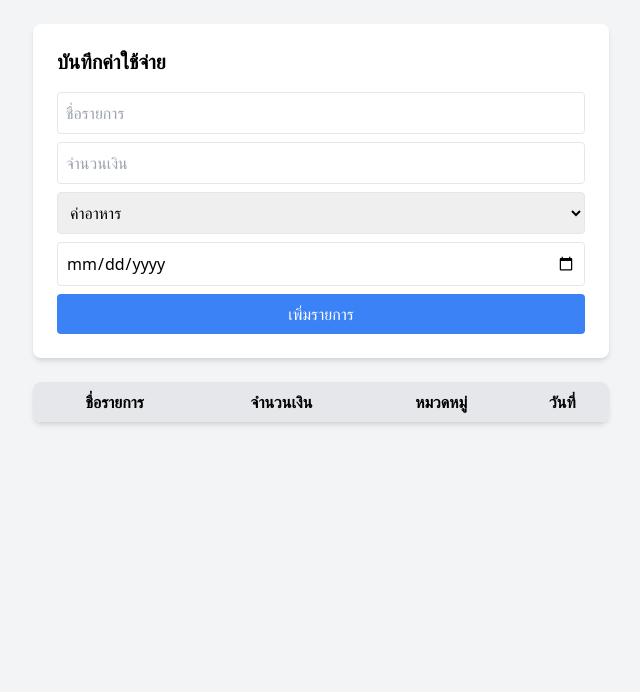
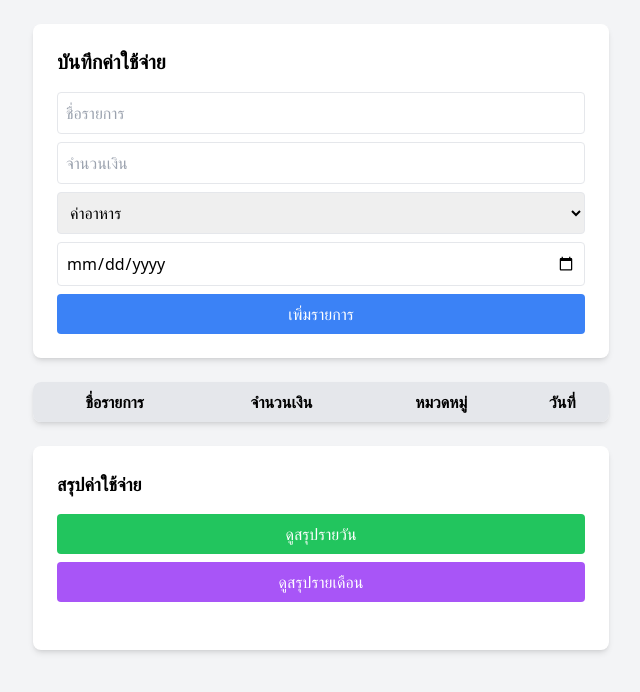
Before and after one commit to SirilakChuleepun/hw4-1, a plain HTML site: page index.html in a window 1280 px wide. Shown: the whole page, without its empty margins (319-959 px from the left). Drawn offline with nearby package versions, Linux system fonts and the light colour scheme.

Commit message:
Add funtion show detail day,monthly

```diff
--- a/index.html
+++ b/index.html
@@ -38,6 +38,15 @@
                 <tbody id="expenseTable"></tbody>
             </table>
         </div>
+
+        <div class="max-w-xl mx-auto mt-6 bg-white p-6 rounded-lg shadow-md">
+            <h3 class="text-lg font-bold mb-4">สรุปค่าใช้จ่าย</h3>
+            <button onclick="showDailySummary()" class="w-full bg-green-500 text-white p-2 rounded mb-2">ดูสรุปรายวัน</button>
+            <button onclick="showMonthlySummary()" class="w-full bg-purple-500 text-white p-2 rounded mb-2">ดูสรุปรายเดือน</button>
+            <div id="summaryResult" class="mt-4 text-lg font-semibold"></div>
+        </div>
+
+
         <script>
         let expenses = JSON.parse(localStorage.getItem('expenses')) || [];
 
@@ -125,6 +134,19 @@
             renderExpenses();
             updateSummary();
         });
+
+        function showDailySummary() {
+            const today = new Date().toISOString().split("T")[0];
+            const dailyTotal = getExpensesByDate(today).reduce((sum,exp) => sum + exp.amount, 0);
+            document.getElementById("summaryResult").innerText = `รวมค่าใช้จ่ายวันนี้:  ${dailyTotal} บาท`;
+
+        }
+
+        function showMonthlySummary() {
+            const monthlyTotal = generateMonthlyReport();
+            document.getElementById("summaryResult").innerText = `รวมค่าใช้จ่ายเดือนนี้: ${monthlyTotal} บาท`;
+
+        }
     </script>
     </body>
 </html>
```
